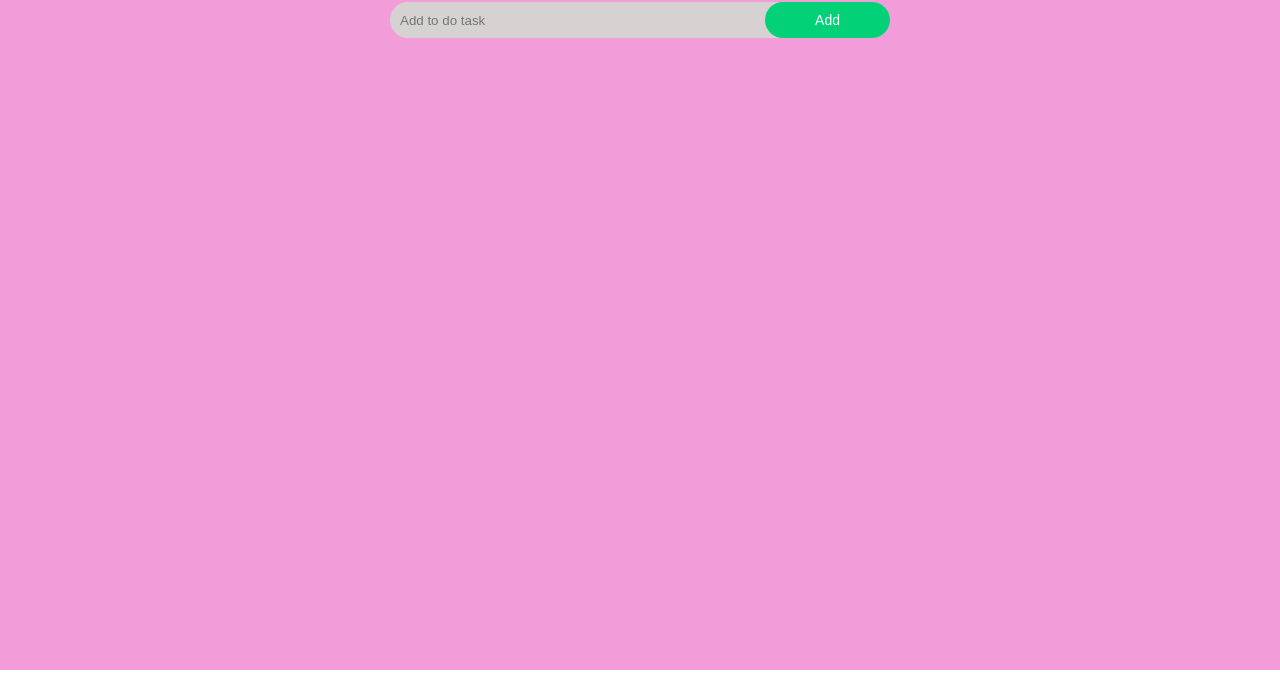
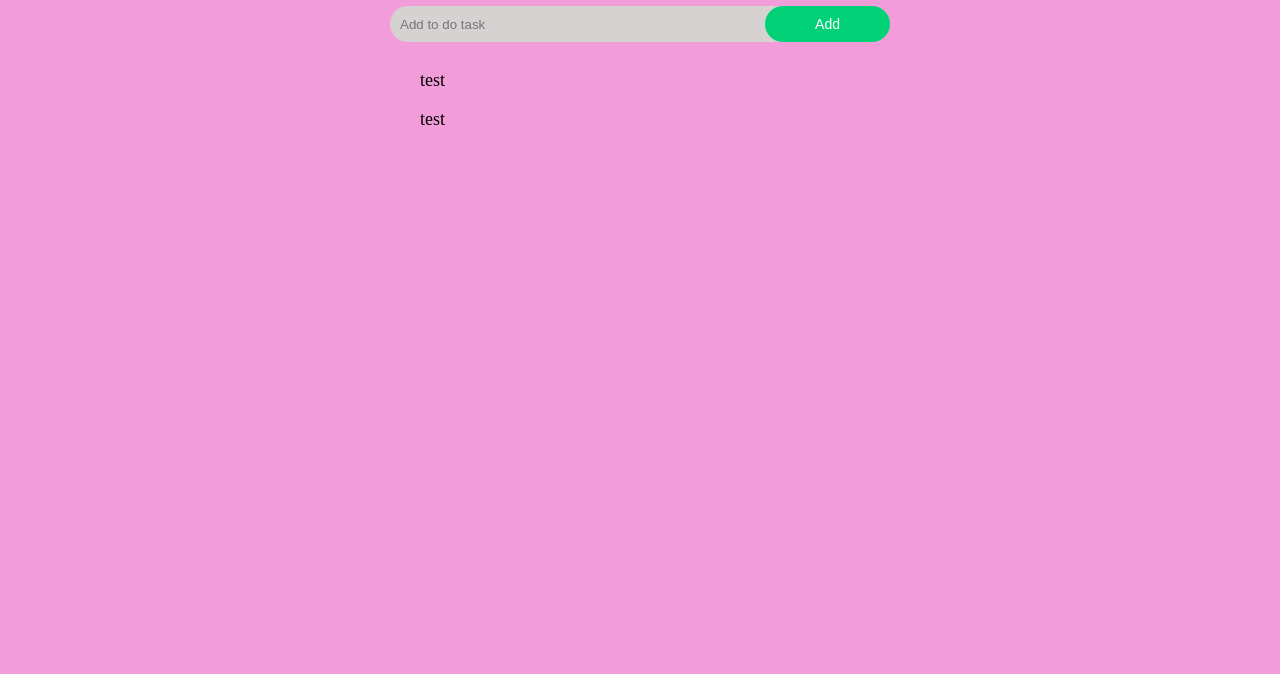
Before and after one commit to mariavo1/ITMD543V2, a plain HTML site: page todolist/todoindex.html in a window 1280 px wide. Shown: the part 166-840 px from the top of the page. Drawn offline with Linux system fonts and the light colour scheme.

Commit message:
style task items

```diff
--- a/todolist/todoindex.html
+++ b/todolist/todoindex.html
@@ -22,7 +22,8 @@
             <button id="submit">Add</button>
         </div>
         <ul id="list">
-            <li class="item"></li>
+            <li class="item">test</li>
+            <li class="item">test</li>
         </ul>
     </div>
 </div>
--- a/todolist/todostyle.css
+++ b/todolist/todostyle.css
@@ -78,7 +78,11 @@ input {
     cursor: pointer;
 }
 
-ul li {
+.item {
     list-style: none;
-    font-size: 14px;
+    font-size: 18px;
+    padding-top: 18px;
+    padding-left: 30px;
+    cursor: pointer;
+    user-select: none;
 }
```
